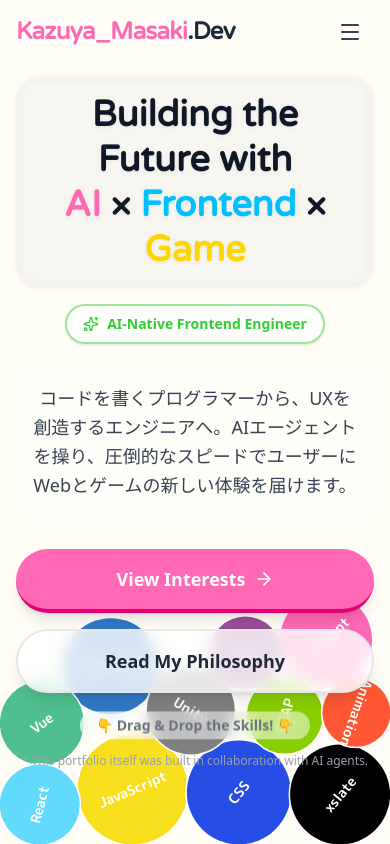
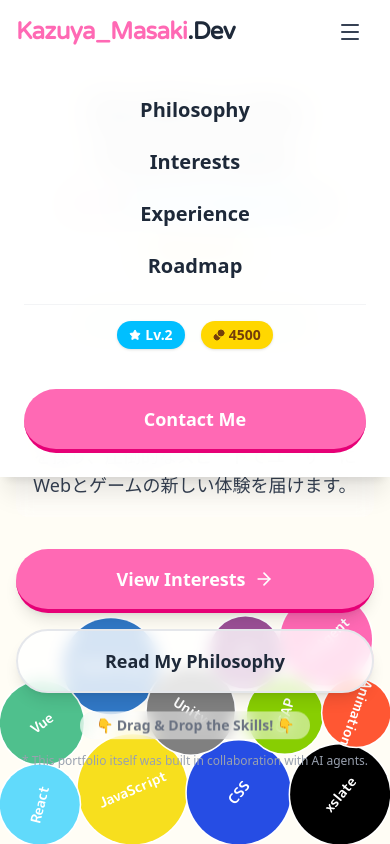
Before and after one commit to KazuyaMasaki/portfolio, a Next.js app: page / in a window 390 px wide. Both pictures are taken after a click on the button 350 px from the left and 32 px from the top of the page. Shown: the top 844 px of the page. Built offline with nearby package versions, Linux system fonts and the light colour scheme.

Commit message:
Fix mobile issues: hamburger menu, scroll, and physics reset

```diff
--- a/src/components/layout/Header.tsx
+++ b/src/components/layout/Header.tsx
@@ -10,6 +10,7 @@ import { Coins, Star } from "lucide-react";
 
 export function Header() {
     const [isScrolled, setIsScrolled] = React.useState(false);
+    const [isMobileMenuOpen, setIsMobileMenuOpen] = React.useState(false);
     const { coins, level } = useGame();
 
     React.useEffect(() => {
@@ -37,7 +38,7 @@ export function Header() {
         >
             <div className="container mx-auto px-4 flex items-center justify-between">
                 <div className="flex items-center gap-4">
-                    <a href="#" className="text-2xl font-heading font-bold text-candy-pink tracking-tight">
+                    <a href="#" className="text-2xl font-heading font-bold text-candy-pink tracking-tight z-50 relative">
                         Kazuya_Masaki<span className="text-gray-800">.Dev</span>
                     </a>
 
@@ -69,12 +70,55 @@ export function Header() {
                     </Button>
                 </nav>
 
-                <div className="md:hidden">
-                    <Button variant="ghost" size="sm">
+                <div className="md:hidden z-50 relative">
+                    <Button variant="ghost" size="sm" onClick={() => setIsMobileMenuOpen(!isMobileMenuOpen)}>
                         <Menu className="w-6 h-6" />
                     </Button>
                 </div>
             </div>
+
+            {/* Mobile Menu Overlay */}
+            {isMobileMenuOpen && (
+                <motion.div
+                    initial={{ opacity: 0, y: -20 }}
+                    animate={{ opacity: 1, y: 0 }}
+                    exit={{ opacity: 0, y: -20 }}
+                    className="absolute top-0 left-0 right-0 bg-white/95 backdrop-blur-lg shadow-xl p-6 pt-24 md:hidden flex flex-col gap-6 items-center"
+                >
+                    {navItems.map((item) => (
+                        <a
+                            key={item.name}
+                            href={item.href}
+                            className="text-xl font-bold text-gray-800 hover:text-candy-pink"
+                            onClick={() => setIsMobileMenuOpen(false)}
+                        >
+                            {item.name}
+                        </a>
+                    ))}
+                    {/* Mobile HUD */}
+                    <div className="flex items-center gap-4 py-4 border-t border-gray-100 w-full justify-center">
+                        <div className="bg-candy-blue text-white px-3 py-1 rounded-full text-sm font-bold flex items-center gap-1 shadow-sm">
+                            <Star className="w-3 h-3 fill-current" />
+                            {level >= 5 ? "Lv.MAX" : `Lv.${level}`}
+                        </div>
+                        <div className="bg-candy-yellow text-yellow-900 px-3 py-1 rounded-full text-sm font-bold flex items-center gap-1 shadow-sm">
+                            <Coins className="w-3 h-3 fill-current" />
+                            {coins}
+                        </div>
+                    </div>
+                    <Button
+                        size="lg"
+                        variant="primary"
+                        className="w-full"
+                        onClick={() => {
+                            window.location.href = 'mailto:kazuyamasaki706@gmail.com';
+                            setIsMobileMenuOpen(false);
+                        }}
+                    >
+                        Contact Me
+                    </Button>
+                </motion.div>
+            )}
         </motion.header>
     );
 }
--- a/src/components/sections/PhysicsHero.tsx
+++ b/src/components/sections/PhysicsHero.tsx
@@ -136,7 +136,6 @@ export function PhysicsHero() {
         Events.on(runner, "beforeUpdate", () => {
             const time = engine.timing.timestamp;
 
-
             // Auto-movement: Randomly push bodies slightly
             if (Math.floor(time) % 2000 < 20) { // Every ~2 seconds
                 bodies.forEach((body) => {
@@ -148,6 +147,18 @@ export function PhysicsHero() {
                     }
                 });
             }
+
+            // Respawn logic: If balls fall out of world (due to resize/scroll bugs), reset them
+            const bottomLimit = window.innerHeight + 200;
+            bodies.forEach((body) => {
+                if (body.position.y > bottomLimit) {
+                    Matter.Body.setPosition(body, {
+                        x: Math.random() * (window.innerWidth - 100) + 50,
+                        y: -50 - Math.random() * 200
+                    });
+                    Matter.Body.setVelocity(body, { x: 0, y: 0 });
+                }
+            });
         });
 
         // Change cursor on hover
@@ -188,7 +199,10 @@ export function PhysicsHero() {
         });
 
         // Handle resize
+        let resizeTimeout: NodeJS.Timeout;
         const handleResize = () => {
+            clearTimeout(resizeTimeout);
+            resizeTimeout = setTimeout(() => {
                 render.canvas.width = window.innerWidth;
                 render.canvas.height = window.innerHeight;
 
@@ -197,12 +211,20 @@ export function PhysicsHero() {
                 Matter.Body.setVertices(ground, Matter.Bodies.rectangle(window.innerWidth / 2, window.innerHeight + 50, window.innerWidth, 100).vertices);
 
                 Matter.Body.setPosition(rightWall, { x: window.innerWidth + 50, y: window.innerHeight / 2 });
+                Matter.Body.setPosition(leftWall, { x: -50, y: window.innerHeight / 2 });
+
+                // Also update wall dimensions if needed (height)
+                Matter.Body.setVertices(rightWall, Matter.Bodies.rectangle(window.innerWidth + 50, window.innerHeight / 2, 100, window.innerHeight).vertices);
+                Matter.Body.setVertices(leftWall, Matter.Bodies.rectangle(-50, window.innerHeight / 2, 100, window.innerHeight).vertices);
+
+            }, 300); // Throttle resize
         };
 
         window.addEventListener("resize", handleResize);
 
         return () => {
             window.removeEventListener("resize", handleResize);
+            clearTimeout(resizeTimeout);
             Render.stop(render);
             Runner.stop(runner);
             if (render.canvas) render.canvas.remove();
@@ -214,7 +236,7 @@ export function PhysicsHero() {
     return (
         <section className="relative h-screen min-h-[600px] flex items-center justify-center overflow-hidden">
             {/* Physics Canvas Container */}
-            <div ref={sceneRef} className="absolute inset-0 z-0" />
+            <div ref={sceneRef} className="absolute inset-0 z-0 touch-pan-y" style={{ touchAction: "pan-y" }} />
 
             {/* Overlay Content */}
             <div className="container mx-auto px-4 z-10 text-center pointer-events-none">
```
Lines whose indentation alone changed are shown as unchanged.
